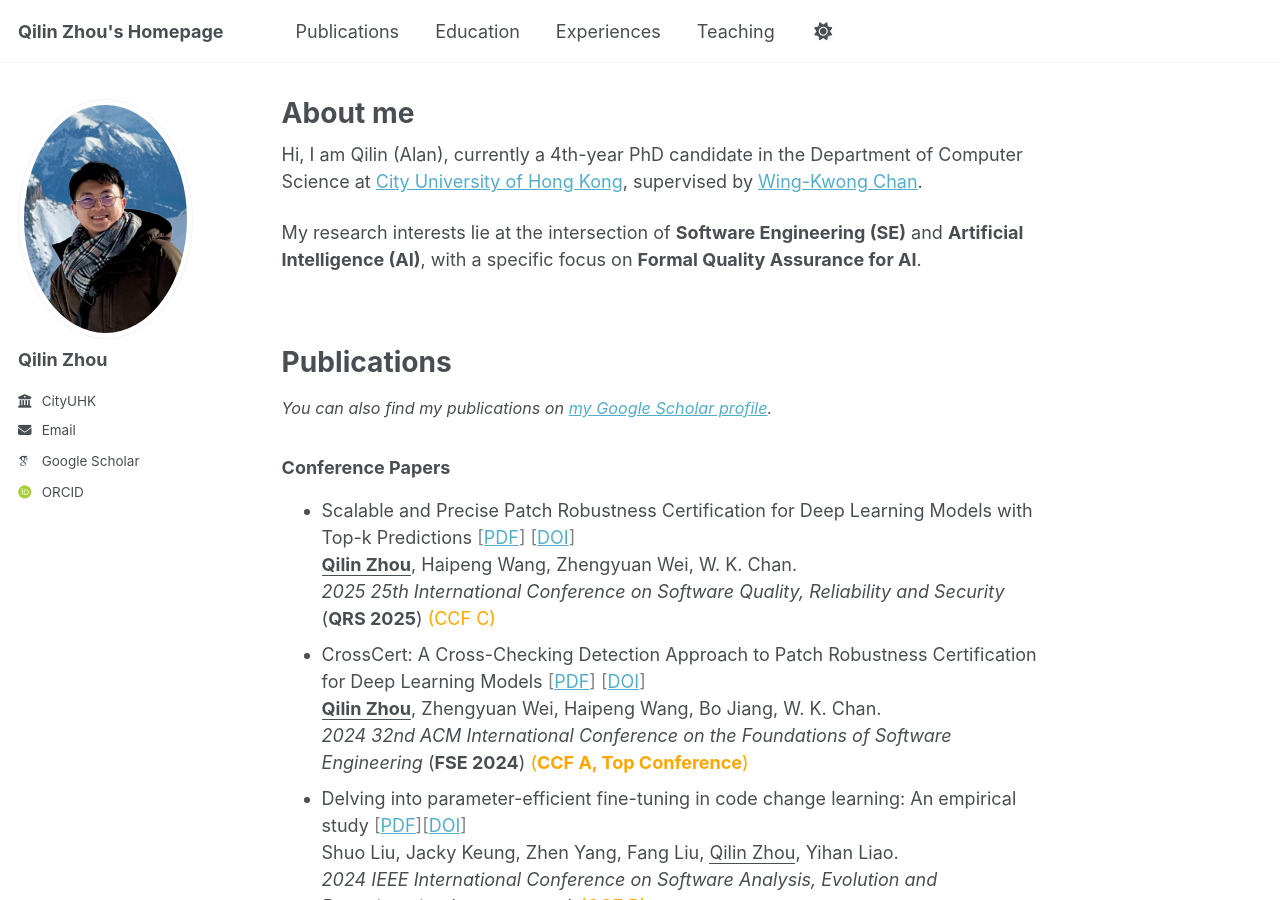
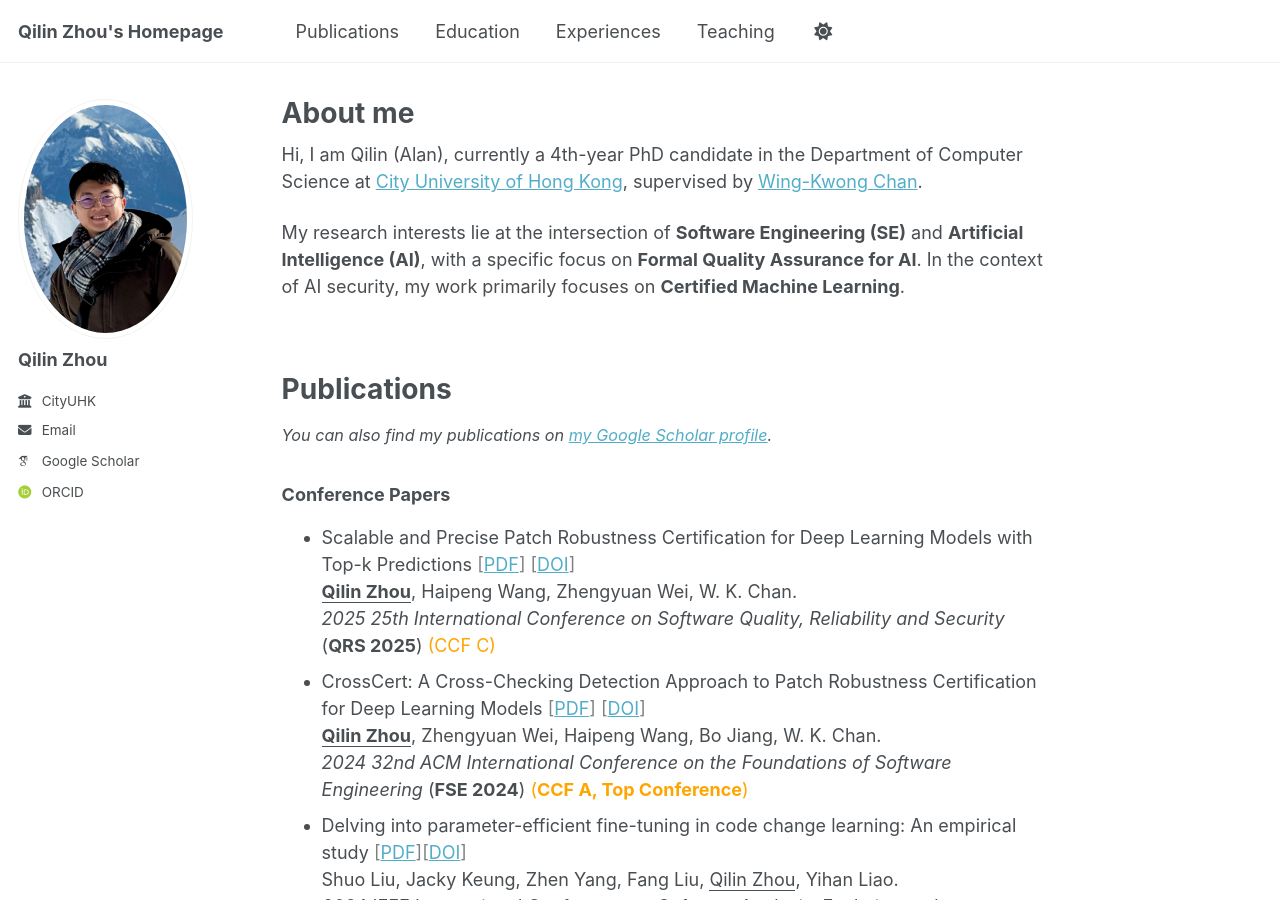
Before and after one commit to qilin-zhou/qilin-zhou.github.io, a Jekyll site: the page built from _pages/about.md, in a window 1280 px wide and 900 px high. Built offline with Jekyll 4.4.1, drawn with Linux system fonts in a browser that asks for light colours; some web fonts are replaced; a script bundle is joined from its source files by our own code; library files that are not in the unit come from our copies.

Commit message:
Update about.md

```diff
--- a/_pages/about.md
+++ b/_pages/about.md
@@ -10,7 +10,7 @@ redirect_from:
 Hi, I am Qilin (Alan), currently a 4th-year PhD candidate in the Department of Computer Science at [City University of Hong Kong](https://www.cityu.edu.hk/), supervised by [Wing-Kwong Chan](https://www.cs.cityu.edu.hk/~wkchan/).
 
 My research interests lie at the intersection of **Software Engineering (SE)** and **Artificial Intelligence (AI)**, with a specific focus on **Formal Quality Assurance for AI**.
-
+In the context of AI security, my work primarily focuses on **Certified Machine Learning**.
 
 <br>
 
```
